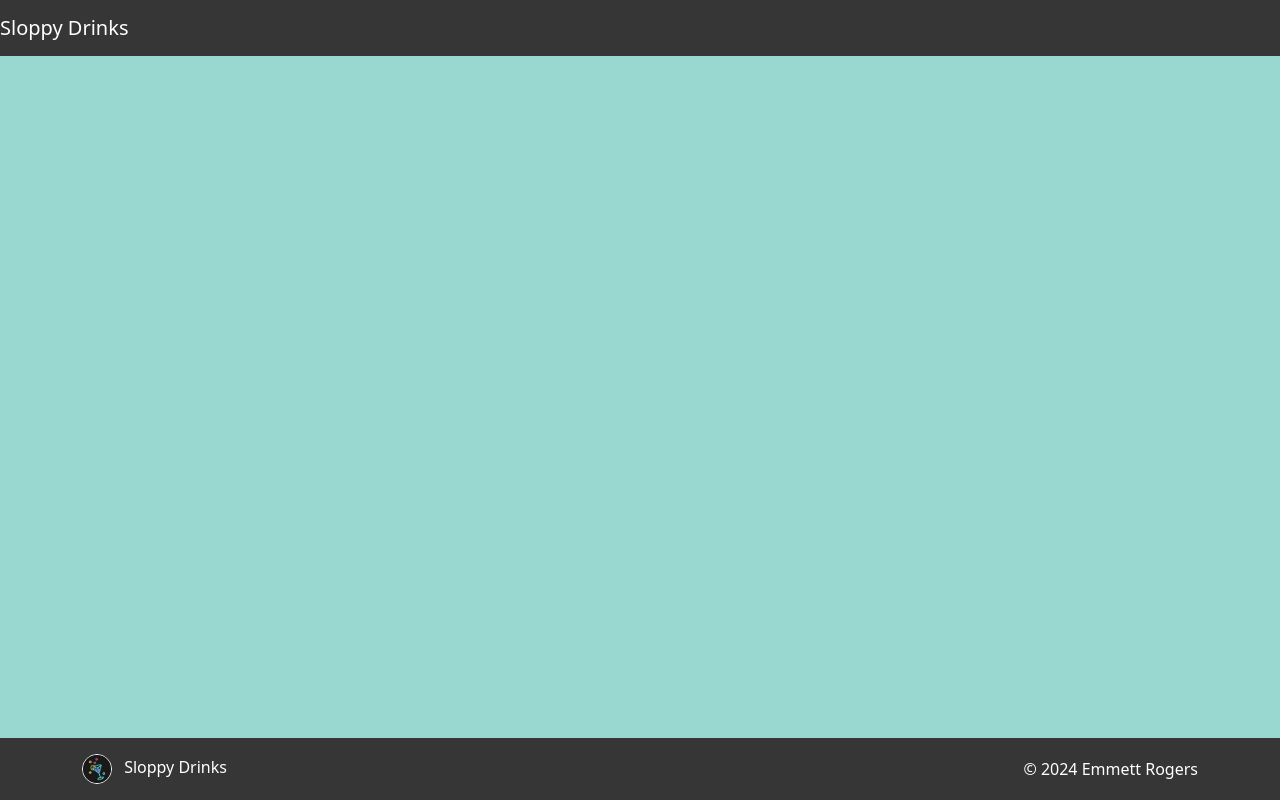
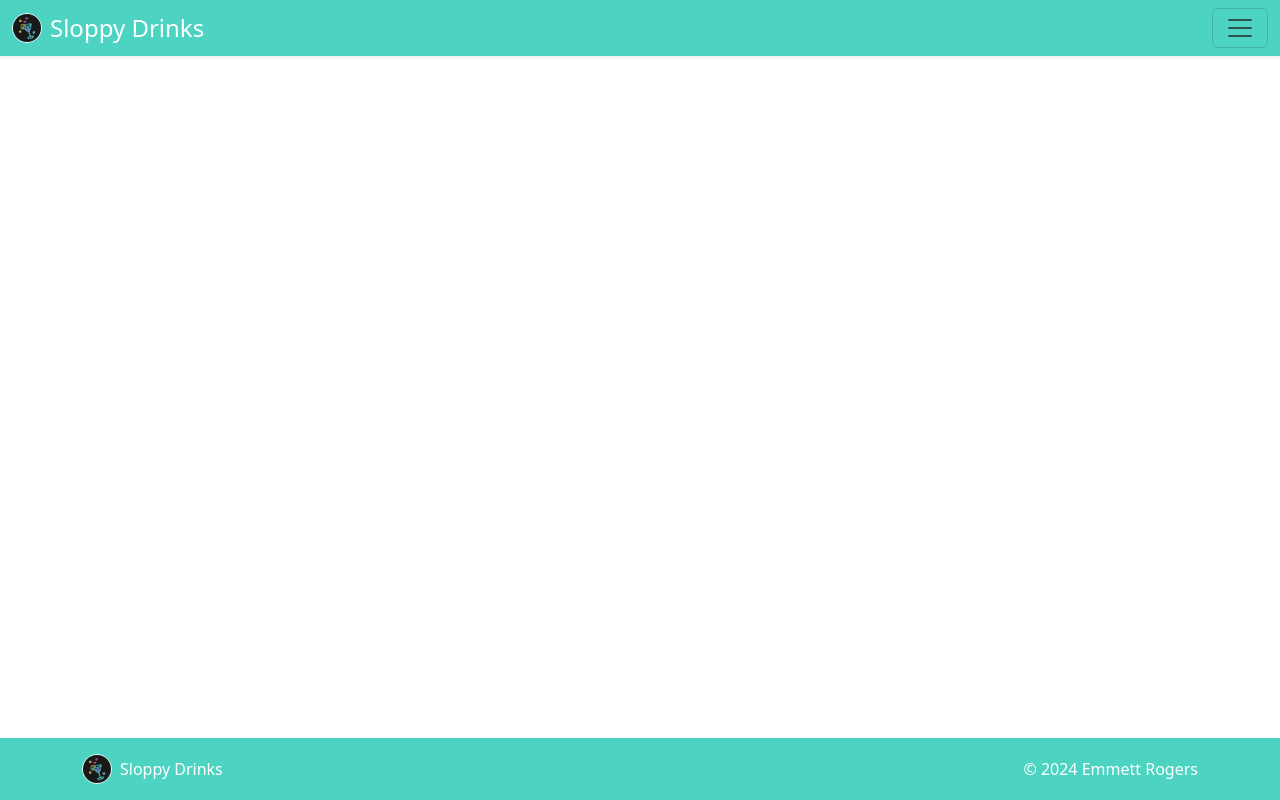
Before and after one commit to eprogers15/sloppy-drinks-mysql, a Django app: page / in a window 1280 px wide. Run offline with Django 4.2, Linux system fonts and the light colour scheme.

Commit message:
Finish navbar and add Mint Julep

```diff
--- a/sloppy_drinks/drinks/static/css/styles.css
+++ b/sloppy_drinks/drinks/static/css/styles.css
@@ -1,17 +1,30 @@
 body {
-    background-color: #99D8D0;
+    background-color: #ffffff;
 }
 
 nav {
-    background-color: #363636;
+    background-color: #4CD3C2;
+}
+
+.navbar-icon {
+    border: 1px solid #ffffff;
+    border-radius: 50%;
 }
 
 .navbar-brand {
     color: #ffffff;
 }
 
+nav .collapse {
+    color: #363636;
+}
+
+nav .collapse a {
+    color: #363636;
+}
+
 footer {
-    background-color: #363636;
+    background-color: #4CD3C2;
 }
 
 .footer-icon {
@@ -20,5 +33,5 @@ footer {
 }
 
 .footer-text {
-    color: white;
+    color: #ffffff;
 }
--- a/sloppy_drinks/drinks/static/javascript/index.js
+++ b/sloppy_drinks/drinks/static/javascript/index.js
@@ -0,0 +1,9 @@
+let padding = $("nav").height() + 12 + "px";
+$("body").css("paddingTop", padding)
+
+$(".navbar-toggler").click(function() {
+    setTimeout(function() {
+        let padding = $("nav").height() + 12 + "px";
+        $("body").css("paddingTop", padding)
+    }, 500)
+})
--- a/sloppy_drinks/drinks/templates/base.html
+++ b/sloppy_drinks/drinks/templates/base.html
@@ -12,20 +12,52 @@
     >
     <link rel="stylesheet" href="{% static 'css/styles.css' %}">
 </head>
+
 <body class="d-flex flex-column h-100">
-    <nav class="navbar navbar-expand-md fixed-top">
-        <a class="navbar-brand" href="/">Sloppy Drinks</a>
+    <nav class="navbar navbar-light shadow-sm fixed-top">
+        <div class="container-fluid">
+            <a href="/" class="d-flex align-items-center text-body-emphasis text-decoration-none me-2 lh-1">
+                <img class="navbar-icon me-2" src="{% static 'images/the-sloppy-boys-podcast-glass-logo-square.jpeg' %}" width="30" height="30">
+                <span class="navbar-brand fs-4">Sloppy Drinks</span>
+            </a>
+            <button class="navbar-toggler" type="button" data-bs-toggle="collapse" data-bs-target="#navbar-collapse-section" aria-controls="navbar-collapse-section" aria-expanded="false" aria-label="Toggle navigation">
+                <span class="navbar-toggler-icon"></span>
+            </button>
+        </div>
+
+        <div class="collapse navbar-collapse" id="navbar-collapse-section">
+            <div class="container">
+                <div class="row">
+                    <div class="col-sm-8 col-md-7 py-4">
+                        <h4 class="nav-about-heading">About</h4>
+                        <p class="nav-about-text">The website that takes a deep dive into the podcast that takes a deep dive into the drinks that you love.</p>
+                    </div>
+                    <div class="col-sm-4 offset-md-1 py-4">
+                        <h4 class="nav-contact-heading">Contact</h4>
+                        <ul class="list-unstyled">
+                            <li><a href="mailto:admin@sloppydrinks.com">Email me</a></li>
+                        </ul>
+                    </div>
+                </div>
+            </div>
+        </div>
     </nav>
-    {% block page_content %}{% endblock page_content %}
+
+    <main>
+        {% block page_content %}{% endblock page_content %}
+    </main>
+
+
     <footer class="mt-auto py-3">
         <div class="container d-flex flex-wrap justify-content-between align-items-center">
-            <a href="/" class="me-2 text-decoration-none lh-1">
+            <a href="/" class="d-flex align-items-center text-body-emphasis text-decoration-none me-2 lh-1">
                 <img class="footer-icon me-2" src="{% static 'images/the-sloppy-boys-podcast-glass-logo-square.jpeg' %}" width="30" height="30">
                 <span class="footer-text">Sloppy Drinks</span>
             </a>
             <span class="footer-text">© <script type="text/JavaScript">document.write(new Date().getFullYear());</script> Emmett Rogers</span>
         </div>
     </footer>
+
     <script src="https://ajax.googleapis.com/ajax/libs/jquery/3.7.1/jquery.min.js"></script>
     <script src="https://cdn.jsdelivr.net/npm/bootstrap@5.3.2/dist/js/bootstrap.bundle.min.js" integrity="sha384-C6RzsynM9kWDrMNeT87bh95OGNyZPhcTNXj1NW7RuBCsyN/o0jlpcV8Qyq46cDfL" crossorigin="anonymous"></script>
     <script src="{% static 'javascript/index.js' %}"></script>
```
Also changed, not shown: sloppy_drinks/drinks/static/images/mint-julep-1.jpeg (added), sloppy_drinks/drinks/templates/drink_index.html (line endings or trailing spaces).
